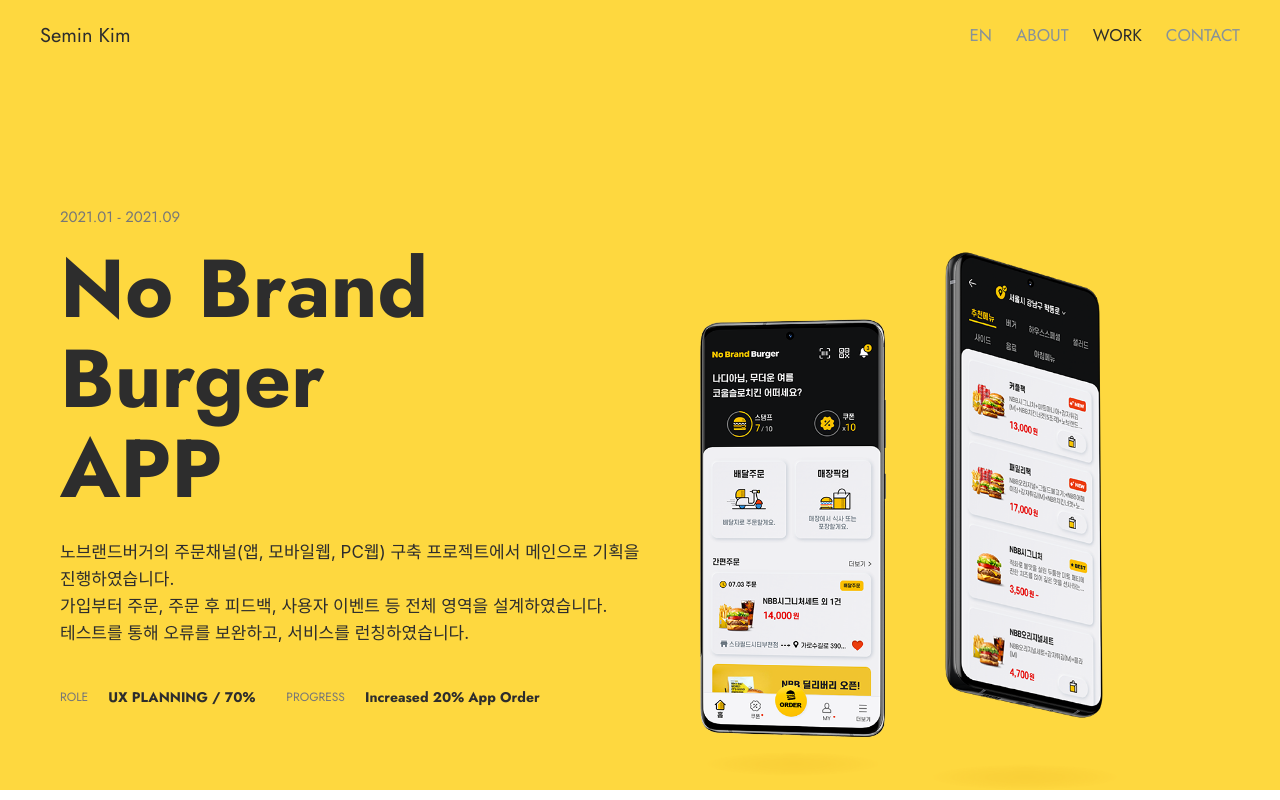
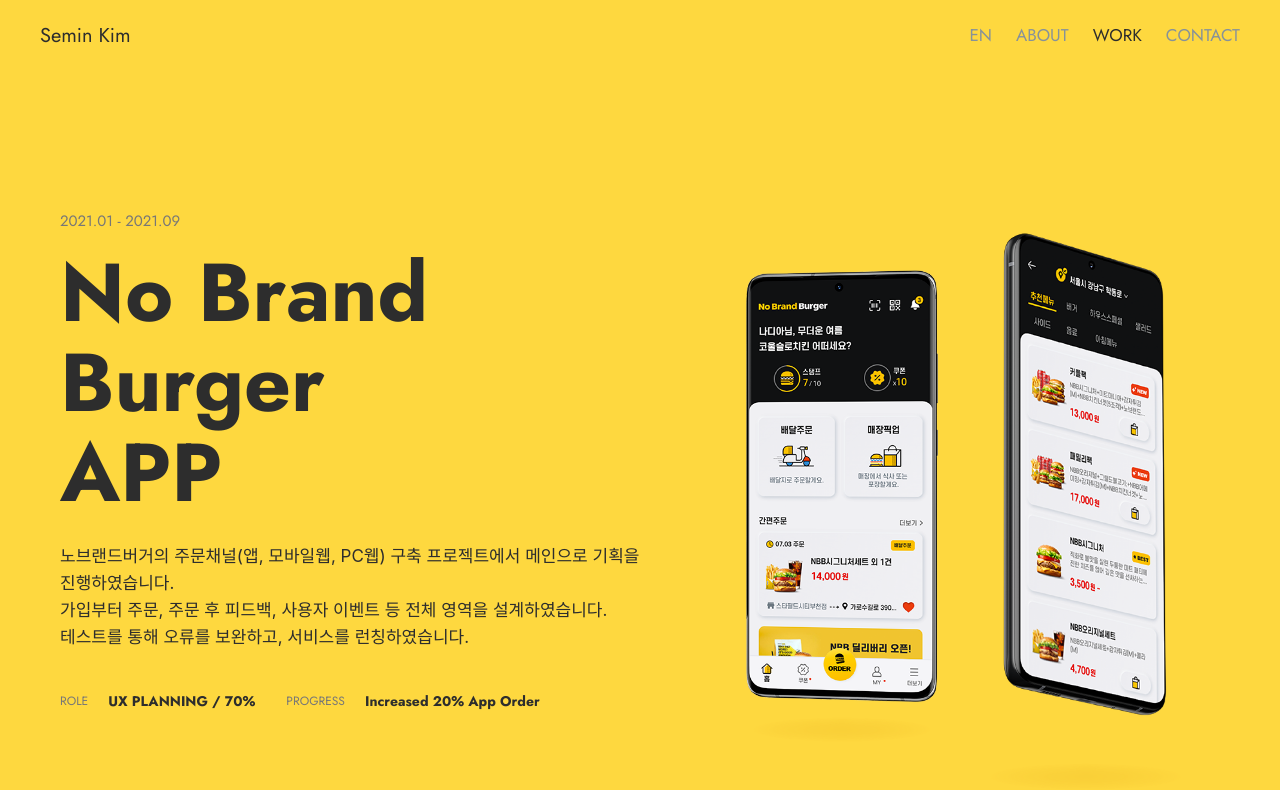
Before and after one commit to seminkim-ux/seminkim-ux.github.io, a plain HTML site: page work/nbb/index.html in a window 1280 px wide. Shown: the top 800 px of the page. Drawn offline with Linux system fonts and the light colour scheme; files whose address does not match are found by name; a web font is replaced by a local one.

Commit message:
Update index.html

```diff
--- a/work/nbb/index.html
+++ b/work/nbb/index.html
@@ -184,7 +184,7 @@
       flex: 0 0 50%;
       max-width: 50%;
       align-self: flex-start;
-      margin-top: 17vh;
+      margin-top: 17.5vh;
       z-index: 2;
     }
 
@@ -243,19 +243,19 @@
 
     .hero-image, .hero-image2 {
       position: absolute;
-      width: 40%;
+      width: 15vw;
       height: auto;
     }
 
     .hero-image {
-      right: 72%;
-      bottom: 2%;
+      right: 22vw;
+      bottom: 6vh;
       z-index: 2;
     }
 
     .hero-image2 {
-      right: 22%;
-      bottom: 0%;
+      right: 3vw;
+      bottom: 0vh;
       z-index: 1;
     }
 
```
